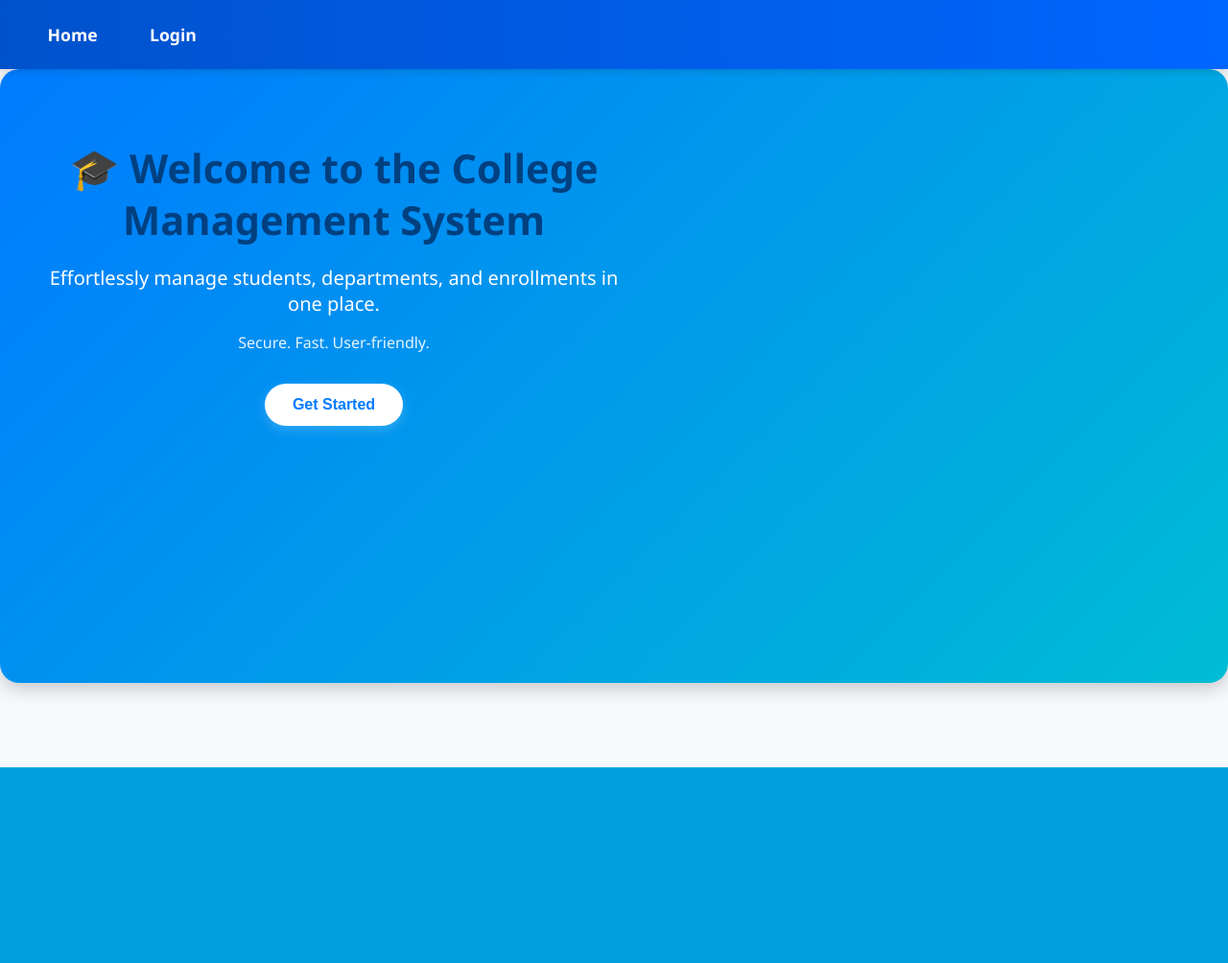
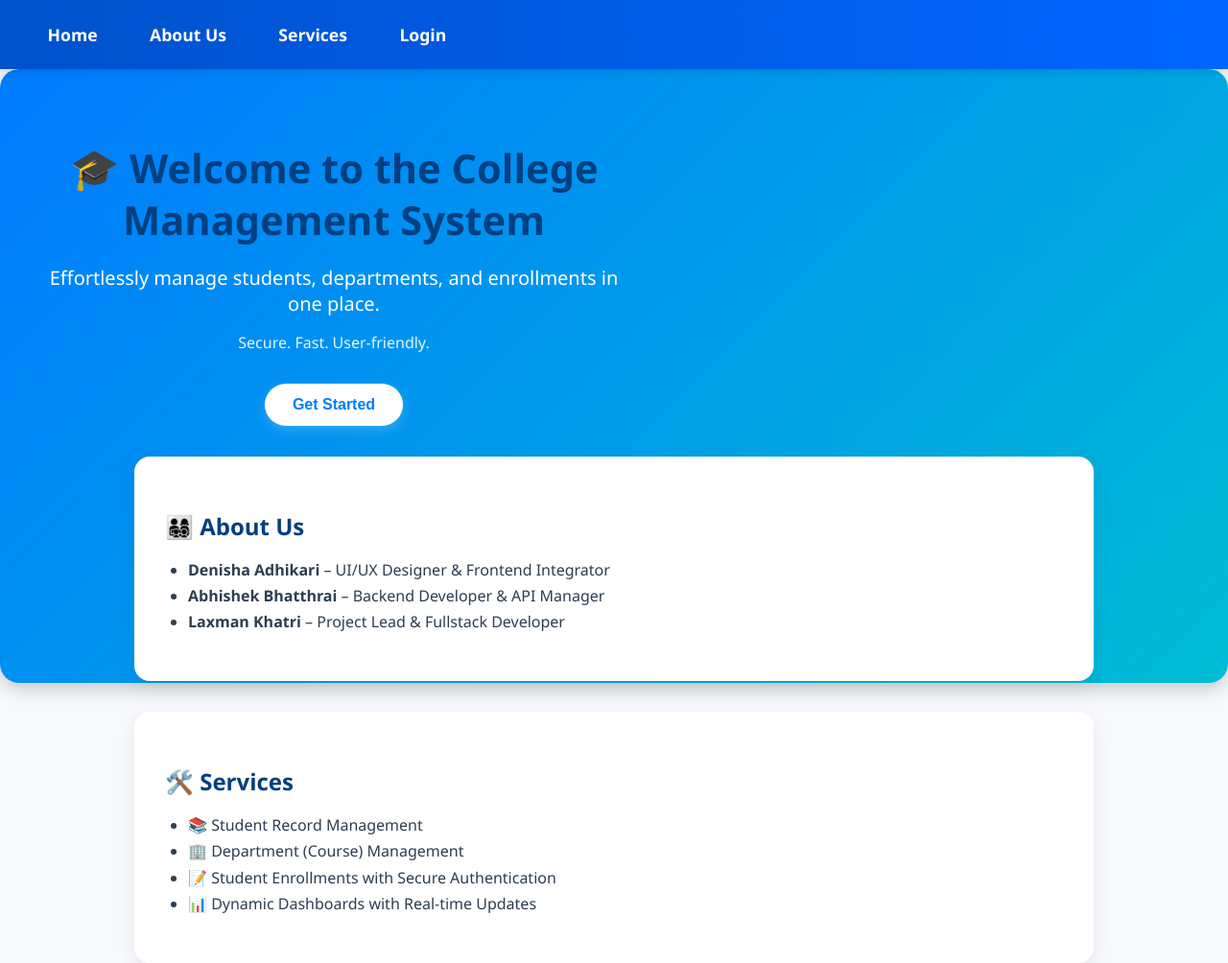
Before and after one commit to Nepal-College-of-Information-Technology/project-work-group_15, a Python web app: template templates/index.html in a window 1280 px wide. Shown: the whole page at 96% size. Before the commit the page ends 800 px from the top, so only its background shows below. Run offline with Jinja, Linux system fonts and the light colour scheme; the template is opened without the code that fills it, so the values that code supplies are empty.

Commit message:
Update index.html

```diff
--- a/templates/index.html
+++ b/templates/index.html
@@ -125,6 +125,37 @@ h1, h2, h3 {
   transform: translateY(-2px);
   box-shadow: 0 6px 20px rgba(255, 255, 255, 0.3);
 }
+.landing-subsection {
+  background: white;
+  border-radius: 1rem;
+  box-shadow: 0 6px 20px rgba(0, 0, 0, 0.08);
+  padding: 2rem;
+  margin: 2rem auto;
+  color: #2c3e50;
+  width: 90%;
+  max-width: 1000px;
+}
+
+    .landing-subsection h3 {
+      font-size: 1.5rem;
+      color: #004080;
+      margin-bottom: 1rem;
+    }
+    .landing-subsection ul {
+      padding-left: 1.5rem;
+      list-style-type: disc;
+      font-size: 1rem;
+      line-height: 1.7;
+    }
+    .nav-landing-links {
+      gap: 1rem;
+    }
+    @media (max-width: 650px) {
+      .nav-landing-links {
+        flex-direction: column;
+        gap: 0.5rem;
+      }
+    }
 
 /* Forms */
 form {
@@ -247,10 +278,12 @@ section.active {
 </head>
 <body>
 
-  <!-- Navbar -->
+<!-- ✅ Navbar with About & Services -->
   <nav>
-    <div class="nav-left" id="navLeft">
+    <div class="nav-left nav-landing-links" id="navLeft">
       <a href="#" onclick="showLandingPage(event)">Home</a>
+      <a href="#aboutUs">About Us</a>
+      <a href="#services">Services</a>
       <a href="#" id="navLoginLink" onclick="showLogin(event)">Login</a>
     </div>
     <div class="nav-right" id="navRight" style="display:none;">
@@ -261,13 +294,34 @@ section.active {
     </div>
   </nav>
 
-<!-- Landing Page -->
+  <!-- ✅ Landing Page -->
 <div class="landing-container" id="landingPage">
   <div class="landing-content">
     <h1>🎓 Welcome to the College Management System</h1>
     <p class="lead">Effortlessly manage students, departments, and enrollments in one place.</p>
     <p class="sub">Secure. Fast. User-friendly.</p>
     <button onclick="showLogin(event)">Get Started</button>
+  </div>
+
+  <!-- ✅ Full-width About Us Section -->
+  <div class="landing-subsection" id="aboutUs">
+    <h3>👨‍👩‍👧‍👦 About Us</h3>
+    <ul>
+      <li><strong>Denisha Adhikari</strong> – UI/UX Designer & Frontend Integrator</li>
+      <li><strong>Abhishek Bhatthrai</strong> – Backend Developer & API Manager</li>
+      <li><strong>Laxman Khatri</strong> – Project Lead & Fullstack Developer</li>
+    </ul>
+  </div>
+
+  <!-- ✅ Full-width Services Section -->
+  <div class="landing-subsection" id="services">
+    <h3>🛠️ Services</h3>
+    <ul>
+      <li>📚 Student Record Management</li>
+      <li>🏢 Department (Course) Management</li>
+      <li>📝 Student Enrollments with Secure Authentication</li>
+      <li>📊 Dynamic Dashboards with Real-time Updates</li>
+    </ul>
   </div>
 </div>
 
```
